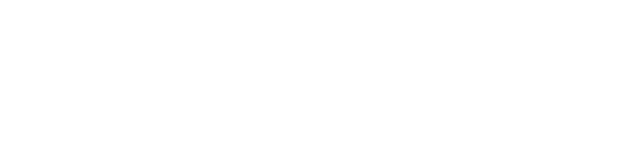
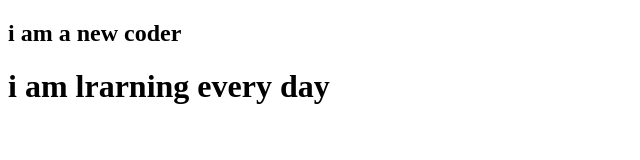
Before and after one commit to kaziashik/my-second-repo, a plain HTML site: page index.html in a window 1280 px wide. Shown: the whole page, without its empty margins (0-640 px from the left). Drawn offline with Linux system fonts and the light colour scheme.

Commit message:
added header

```diff
--- a/index.html
+++ b/index.html
@@ -7,6 +7,8 @@
     <title>my sencond repo </title>
 </head>
 <body>
+    <h2>i am a new coder</h2>
+    <h1>i am lrarning every day</h1>
 
 </body>
 </html>
```
